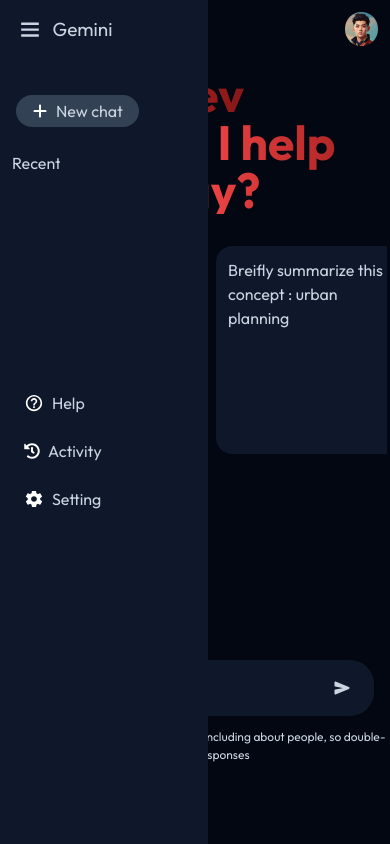
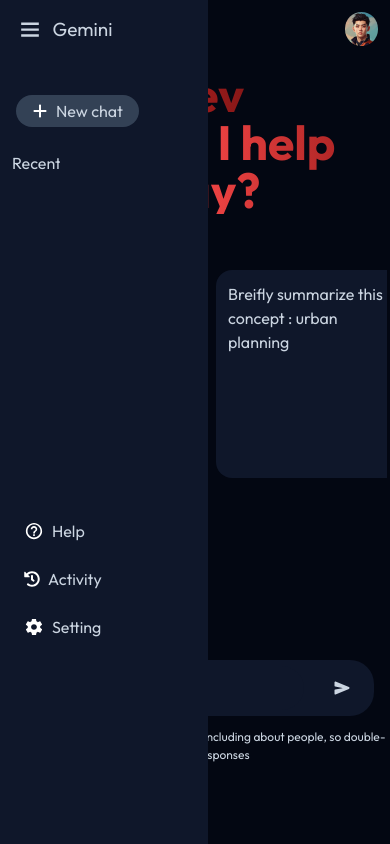
Before and after one commit to sanjai075/Chat-Gem, a React (Vite) app: page / in a window 390 px wide. Both pictures are taken after a click on the icon 30 px from the left and 28 px from the top of the page. Built offline with nearby package versions, Linux system fonts and the light colour scheme; a web font is replaced by a local one.

Commit message:
implemented responsive design

```diff
--- a/src/components/Main/Main.jsx
+++ b/src/components/Main/Main.jsx
@@ -57,11 +57,11 @@
 
         </div>
 
-        <div>
+        <div className=' h-96'>
         <div className='w-12  mt-6 ml-3'>
           <p>Recent</p>
       </div >
-      <div className='mt-4 ml-5'>
+      <div className='mt-4 ml-5 '>
       {prevPrompt.map((item)=>{
          return(
 
@@ -80,7 +80,7 @@
       </div>
 
 
-       <div className='ml-4 mt-48 flex flex-col gap-2  ' >
+       <div className='ml-4  flex flex-col gap-2  ' >
 
           <div className=' flex gap-2 w-fit  items-center rounded-xl p-2 hover:bg-slate-800'>
             {/* <img className='w-4 h-4' src={assets.question_icon} alt="" /> */}
@@ -124,8 +124,8 @@
       </motion.div>
 
        {!showResult?
-         <div className='flex flex-col w-full h-[70%] items-center '>
-            <div className=' w-[100%]   md:w-[70%]   md:flex  md:flex-col  '>
+         <div className='flex  flex-col w-full h-[70%]   items-center '>
+            <div className=' w-[100%] h-full   md:w-[70%]   md:flex  md:flex-col  '>
 
             <motion.div
               initial={{opacity:0, x:-30}}
@@ -137,7 +137,7 @@
           </motion.div>
 
             <div
-             className='flex md:overflow-hidden w-[95%] md:w-[100%]   overflow-x-scroll overflow-hidden scrollbar-hide     ml-4       gap-2 '>
+             className='flex md:overflow-hidden w-[95%] md:w-[100%] mt-6  overflow-x-scroll overflow-hidden scrollbar-hide     ml-4       gap-2 '>
              {/* overflow-x-scroll overflow-hidden scrollbar-hide */}
 
 
@@ -193,7 +193,7 @@
       </div>
       </div>
        </div>:
-       <div className='h-[420px] ml-6 md:ml-[10%] '>
+       <div className='h-[70%] ml-6 md:ml-[10%] '>
           <div className='flex items-center mt-5 gap-6 md:ml-6'>
           <img className='w-16 rounded-full' src={assets.user_icon} alt="" />
            <p>{recentPrompt}</p>
@@ -241,7 +241,7 @@
        transition={{duration:0.5,delay:0.6,ease:easeOut}}
 
        className=''>
-       <p className='text-[12px] text-center md:ml-[7%]   md:text-xs ml-2  md:w-[80%]   '>Gemini may display inaccurate info, including about people, so double-check its responses</p>
+       <p className='text-[12px] text-center md:ml-[7%]    md:text-xs ml-2  md:w-[80%]   '>Gemini may display inaccurate info, including about people, so double-check its responses</p>
        </motion.div>
 
     </div>
```
